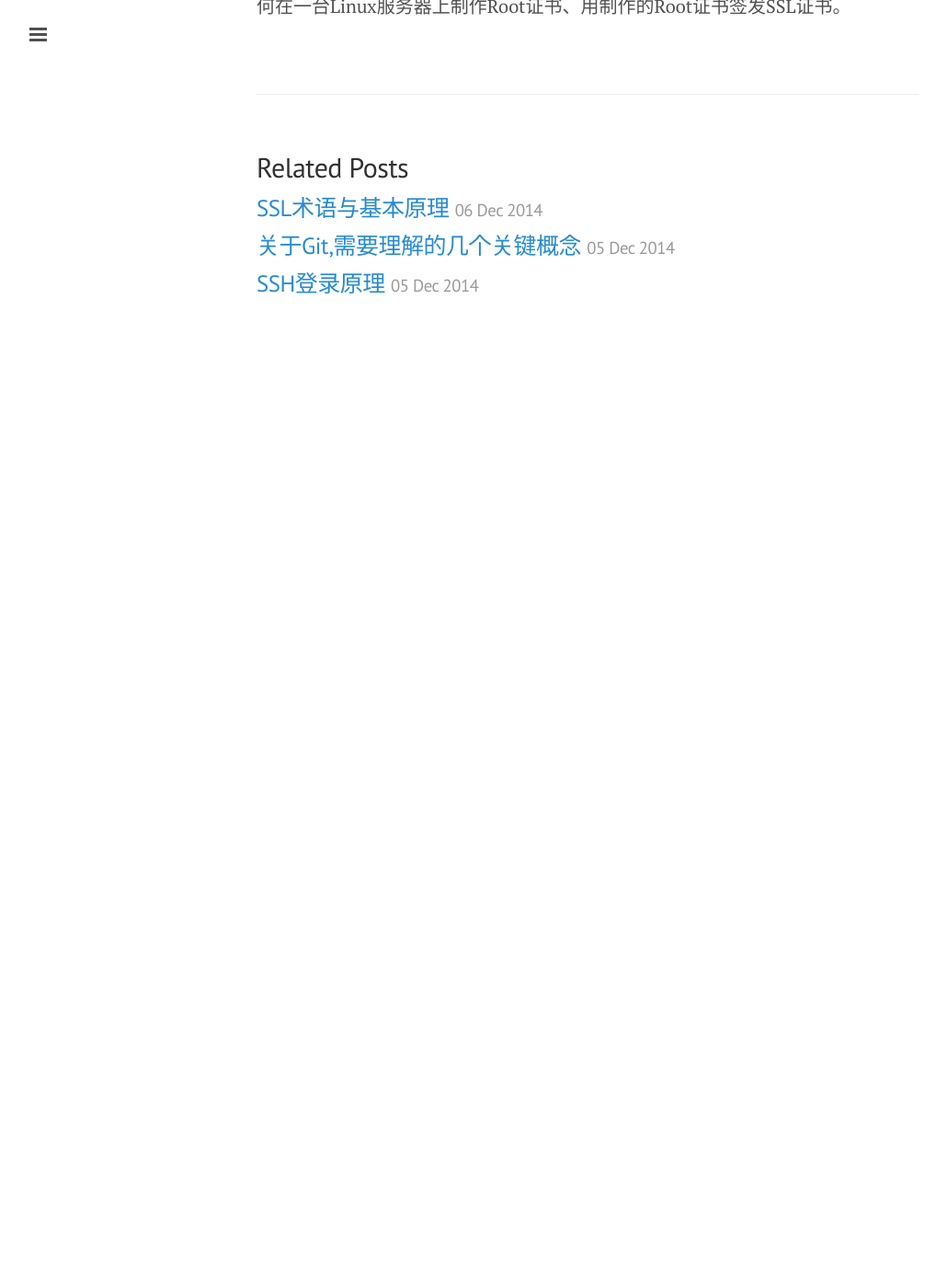
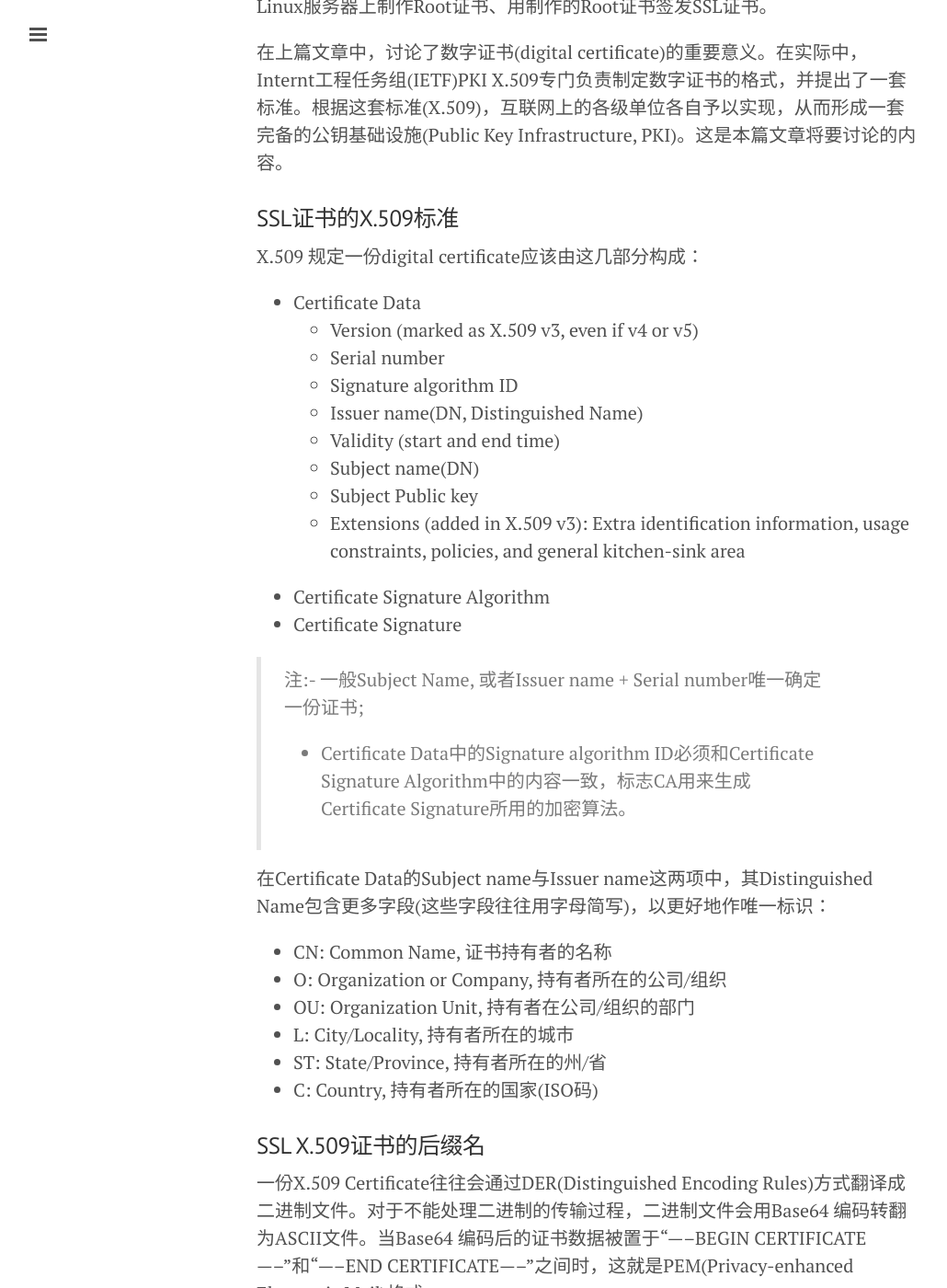
Before and after one commit to yuantops/blog, a Jekyll site: the page built from _posts/2014-12-06-SSL-certificate-details-and-how-to-create-one.md, in a window 1280 px wide and 1400 px high, scrolled down 270 px. Shown: the whole window at 92% size, without its empty margins (1-1031 px from the left). Built offline with Jekyll 4.4.1, drawn with Linux system fonts in a browser that asks for light colours; Markdown is read by kramdown in place of the engine named in the settings; before the commit the page ends 900 px from its top, so only the background shows below that; some of the changed text lies outside the part shown.

Commit message:
add one half-finished post

```diff
--- a/_posts/2014-12-06-SSL-certificate-details-and-how-to-create-one.md
+++ b/_posts/2014-12-06-SSL-certificate-details-and-how-to-create-one.md
@@ -4,4 +4,42 @@ category: "Tech"
 title: "SSL证书的细节与制作方法"
 ---
 
-本篇文章将介绍SSL证书的格式标准X509所规定的内容，CA的层级架构，以及如何在一台Linux服务器上制作Root证书、用制作的Root证书签发SSL证书。
+本篇文章将介绍SSL证书的格式标准X.509，CA的层级架构，以及如何在一台Linux服务器上制作Root证书、用制作的Root证书签发SSL证书。
+
+在上篇文章中，讨论了数字证书(digital certificate)的重要意义。在实际中，Internt工程任务组(IETF)PKI X.509专门负责制定数字证书的格式，并提出了一套标准。根据这套标准(X.509)，互联网上的各级单位各自予以实现，从而形成一套完备的公钥基础设施(Public Key Infrastructure, PKI)。这是本篇文章将要讨论的内容。
+
+###SSL证书的X.509标准
+X.509 规定一份digital certificate应该由这几部分构成：
+- Certificate Data
+	- Version (marked as X.509 v3, even if v4 or v5)
+	- Serial number
+	- Signature algorithm ID
+	- Issuer name(DN, Distinguished Name)
+	- Validity (start and end time)
+	- Subject name(DN)
+	- Subject Public key
+	- Extensions (added in X.509 v3): Extra identification information, usage constraints, policies, and general kitchen-sink area
+- Certificate Signature Algorithm
+- Certificate Signature
+
+>注:- 一般Subject Name, 或者Issuer name + Serial number唯一确定一份证书;
+>- Certificate Data中的Signature algorithm ID必须和Certificate Signature Algorithm中的内容一致，标志CA用来生成Certificate Signature所用的加密算法。
+
+在Certificate Data的Subject name与Issuer name这两项中，其Distinguished Name包含更多字段(这些字段往往用字母简写)，以更好地作唯一标识：
+- CN: Common Name, 证书持有者的名称
+- O: Organization or Company, 持有者所在的公司/组织
+- OU: Organization Unit, 持有者在公司/组织的部门
+- L: City/Locality, 持有者所在的城市
+- ST: State/Province, 持有者所在的州/省
+- C: Country, 持有者所在的国家(ISO码)
+
+###SSL X.509证书的后缀名
+一份X.509 Certificate往往会通过DER(Distinguished Encoding Rules)方式翻译成二进制文件。对于不能处理二进制的传输过程，二进制文件会用Base64 编码转翻为ASCII文件。当Base64 编码后的证书数据被置于“-----BEGIN CERTIFICATE-----”和“-----END CERTIFICATE-----”之间时，这就是PEM(Privacy-enhanced Electronic Mail)格式。
+
+不同格式的证书常见的后缀名有:
+- .cer, .crt, .der : 二进制DER格式
+- .pem: Base64 编码后的DER格式
+
+###X.509的层级架构PKI
+###生成自己的根证书
+###用根证书生成自己网站的数字证书
```
